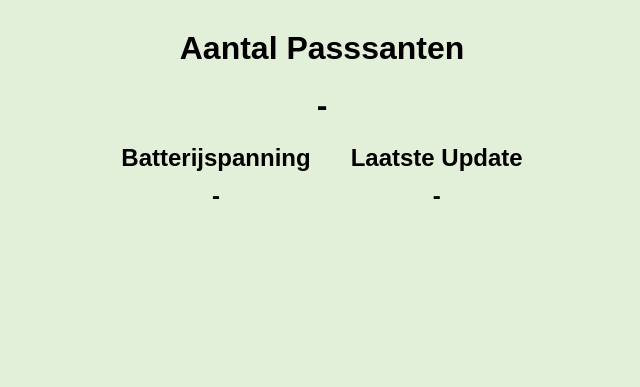
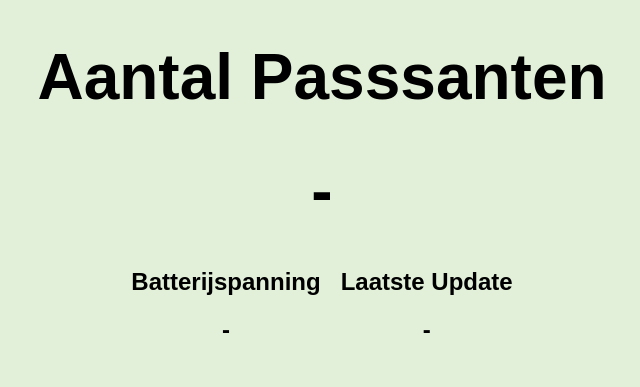
Before and after one commit to Kraiwin-Namsri/Plop_demonstratie, a website: page src/index.html in a window 1280 px wide. Shown: the whole page, without its empty margins (318-958 px from the left). Drawn offline with Linux system fonts and the light colour scheme.

Commit message:
kloten margin cool

```diff
--- a/src/styles.css
+++ b/src/styles.css
@@ -31,12 +31,15 @@ main {
 
 main > h1 {
   text-align: center;
-  font-size: 3.5em;
 }
 
 h1, h2 {
   padding-left: 10px;
   padding-right: 10px;
   text-align: center;
-  margin: 10px;
 }
+
+h1 {
+  font-size: 4em;
+  margin: 20px;
+}
```
